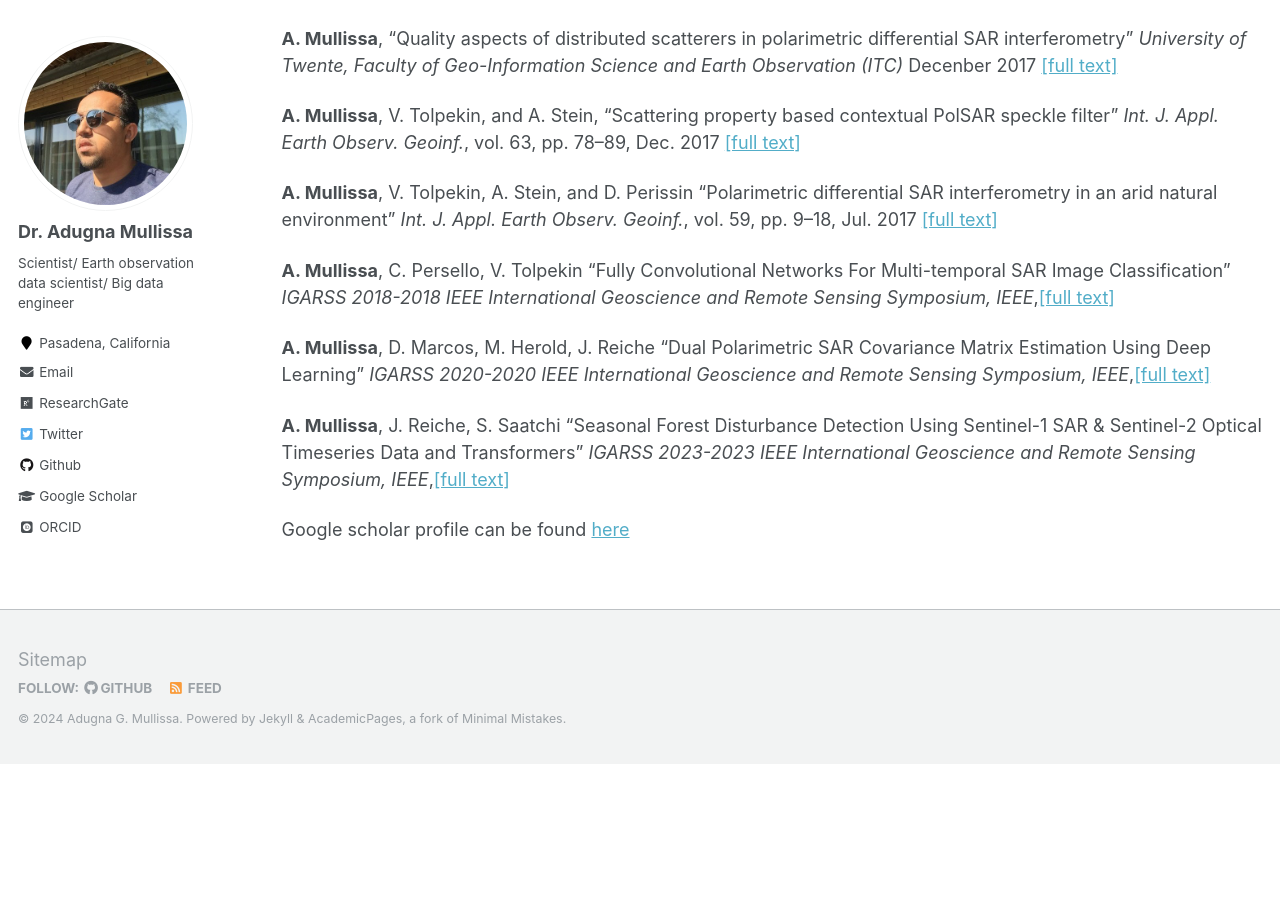
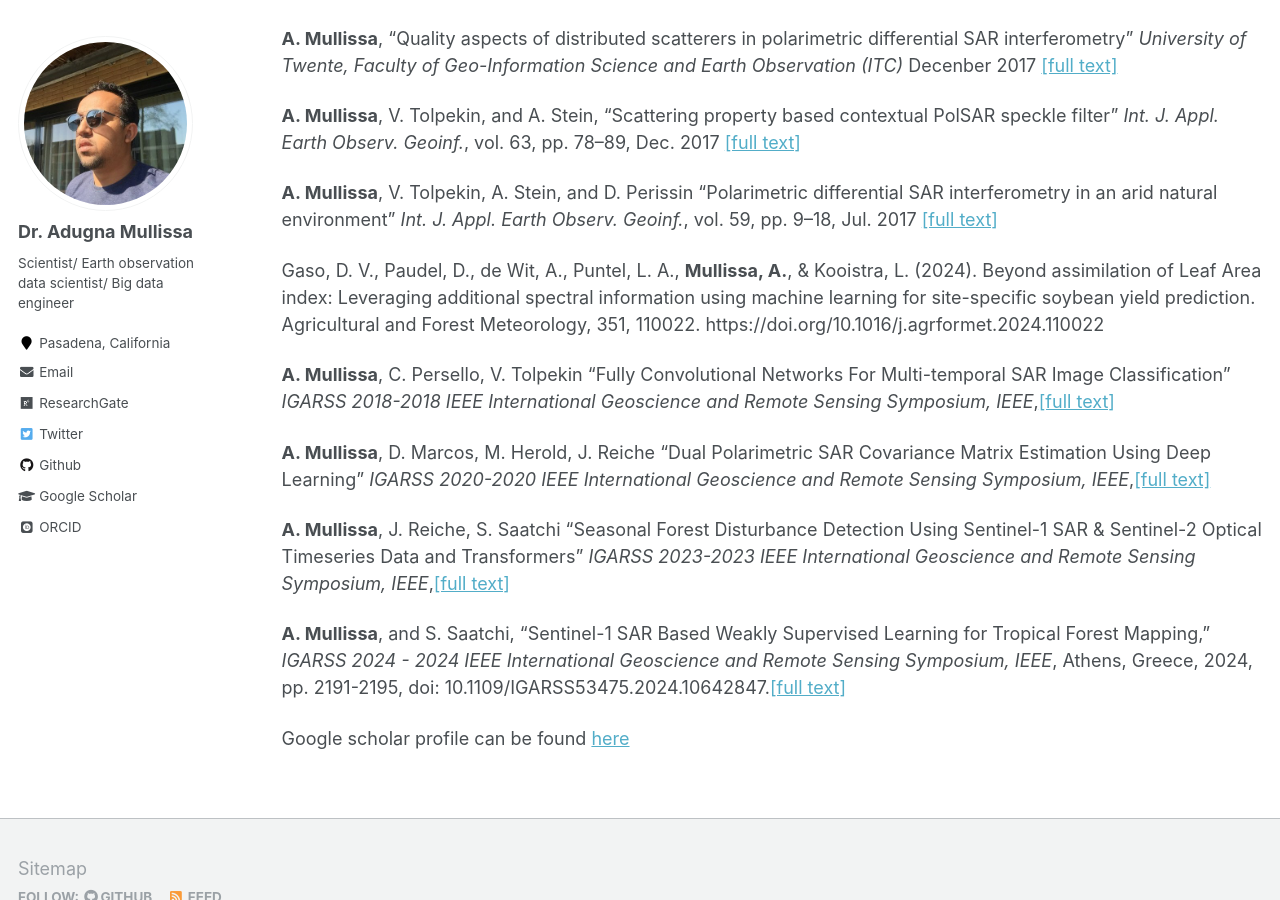
Before and after one commit to adugnag/adugnag.github.io, a Jekyll site: the page built from _pages/publications.md, in a window 1280 px wide and 900 px high, scrolled down 1466 px. Built offline with Jekyll 4.4.1, drawn with Linux system fonts in a browser that asks for light colours; some web fonts are replaced; before the commit the page ends 2230 px from its top, so only the background shows below that.

Commit message:
Update publications.md

```diff
--- a/_pages/publications.md
+++ b/_pages/publications.md
@@ -39,10 +39,14 @@ A. Vollrath, **A. Mullissa**, J. Reiche, "Angular-Based Radiometric Slope Correc
 
 **A. Mullissa**, V. Tolpekin, A. Stein, and D. Perissin “Polarimetric differential SAR interferometry in an arid natural environment” *Int. J. Appl. Earth Observ. Geoinf.*, vol. 59, pp. 9–18, Jul. 2017 [[full text]](http://adugnag.github.io/files/1-s2.0-S0303243417300454-main.pdf)
 
+Gaso, D. V., Paudel, D., de Wit, A., Puntel, L. A., **Mullissa, A.**, & Kooistra, L. (2024). Beyond assimilation of Leaf Area index: Leveraging additional spectral information using machine learning for site-specific soybean yield prediction. Agricultural and Forest Meteorology, 351, 110022. https://doi.org/10.1016/j.agrformet.2024.110022
+
 **A. Mullissa**, C. Persello, V. Tolpekin “Fully Convolutional Networks For Multi-temporal SAR Image Classification” *IGARSS 2018-2018 IEEE International Geoscience and Remote Sensing Symposium, IEEE*,[[full text]](http://adugnag.github.io/files/Fully_Convolutional_Networks_for_Multi-Temporal_SAR_Image_Classification.pdf)
 
 **A. Mullissa**, D. Marcos, M. Herold, J. Reiche “Dual Polarimetric SAR Covariance Matrix Estimation Using Deep Learning” *IGARSS 2020-2020 IEEE International Geoscience and Remote Sensing Symposium, IEEE*,[[full text]](http://adugnag.github.io/files/Dual_Polarimetric_SAR_Covariance_Matrix_Estimation_Using_Deep_Learning.pdf)
 
 **A. Mullissa**,  J. Reiche, S. Saatchi “Seasonal Forest Disturbance Detection Using Sentinel-1 SAR & Sentinel-2 Optical Timeseries Data and Transformers” *IGARSS 2023-2023 IEEE International Geoscience and Remote Sensing Symposium, IEEE*,[[full text]](http://adugnag.github.io/files/Seasonal_Forest_Disturbance_Detection_Using_Sentinel-1_SAR_amp_Sentinel-2_Optical_Timeseries_Data_and_Transformers-2.pdf)
 
+**A. Mullissa**, and S. Saatchi, "Sentinel-1 SAR Based Weakly Supervised Learning for Tropical Forest Mapping," *IGARSS 2024 - 2024 IEEE International Geoscience and Remote Sensing Symposium, IEEE*, Athens, Greece, 2024, pp. 2191-2195, doi: 10.1109/IGARSS53475.2024.10642847.[[full text]](http://adugnag.github.io/files/Sentinel-1_SAR_Based_Weakly_Supervised_Learning_for_Tropical_Forest_Mapping.pdf)
+
 Google scholar profile can be found [here](https://scholar.google.nl/citations?user=sU3sx0AAAAAJ&hl=en)
```
